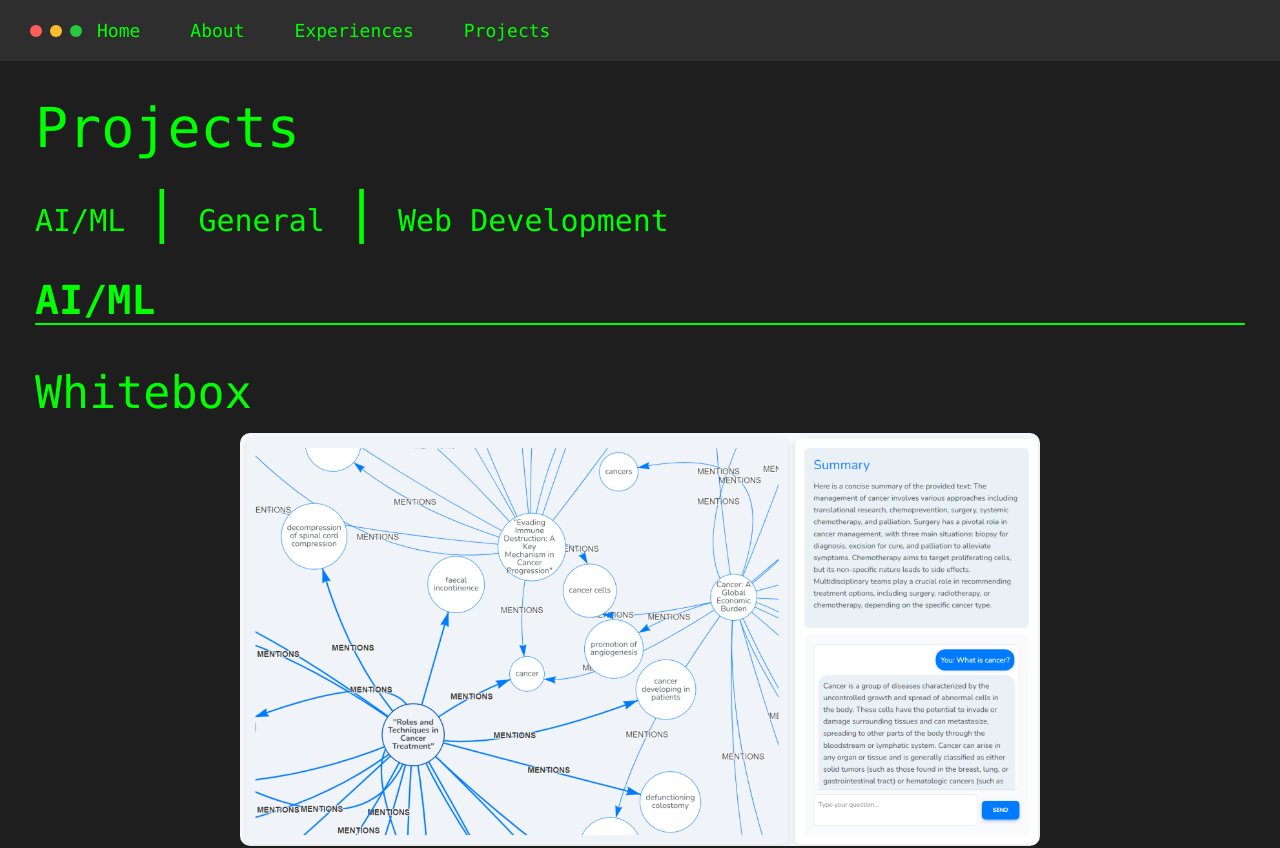
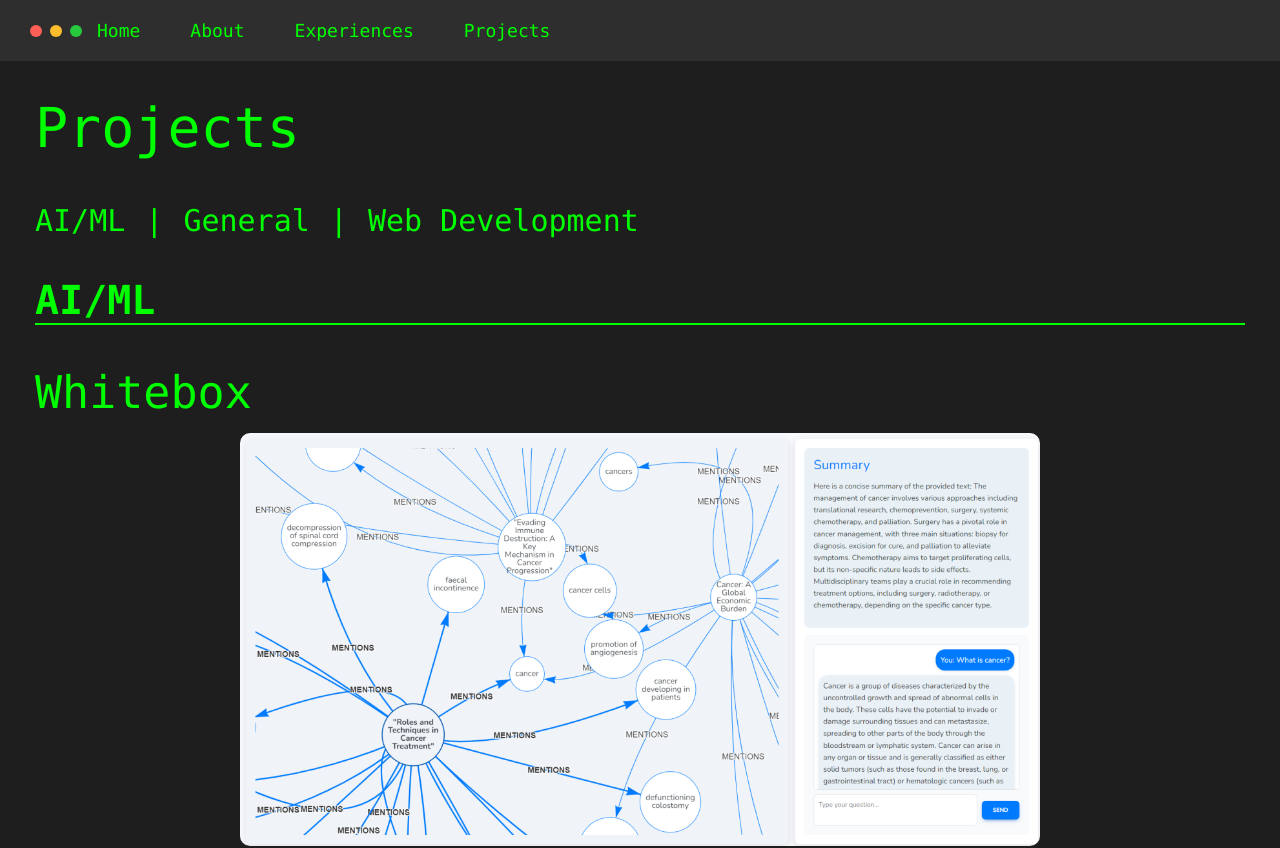
Before and after one commit to Rai1975/portfolio, a React (Create React App) app in the folder portfolio/: page /projects in a window 1280 px wide. Shown: the top 848 px of the page. Built offline with nearby package versions, Linux system fonts and the light colour scheme.

Commit message:
Updating font size for |s

```diff
--- a/portfolio/src/pages/Projects.js
+++ b/portfolio/src/pages/Projects.js
@@ -119,7 +119,7 @@ const Projects = () => {
                     {category}
                   </a>
                   {index < categories.length - 1 && (
-                    <span style={{ marginRight: '20px', color: '#00ff00' }}>|</span>
+                    <span style={{ marginRight: '20px', color: '#00ff00', fontSize: '30px' }}>|</span>
                   )}
                 </span>
               ))}
```
